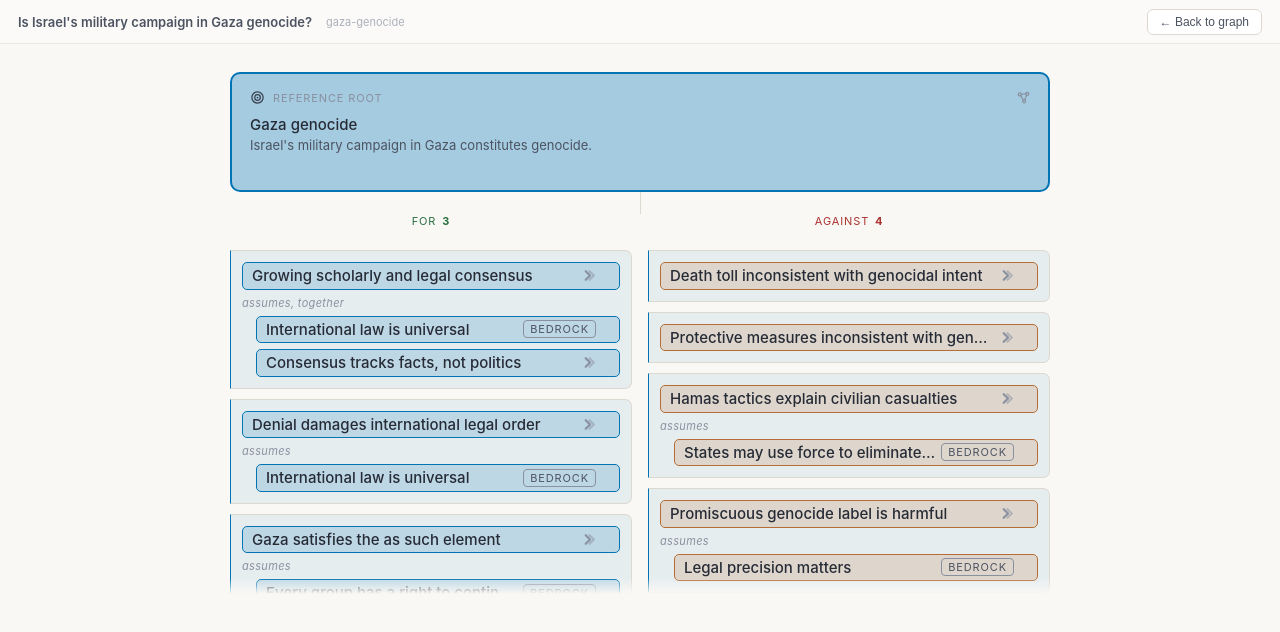
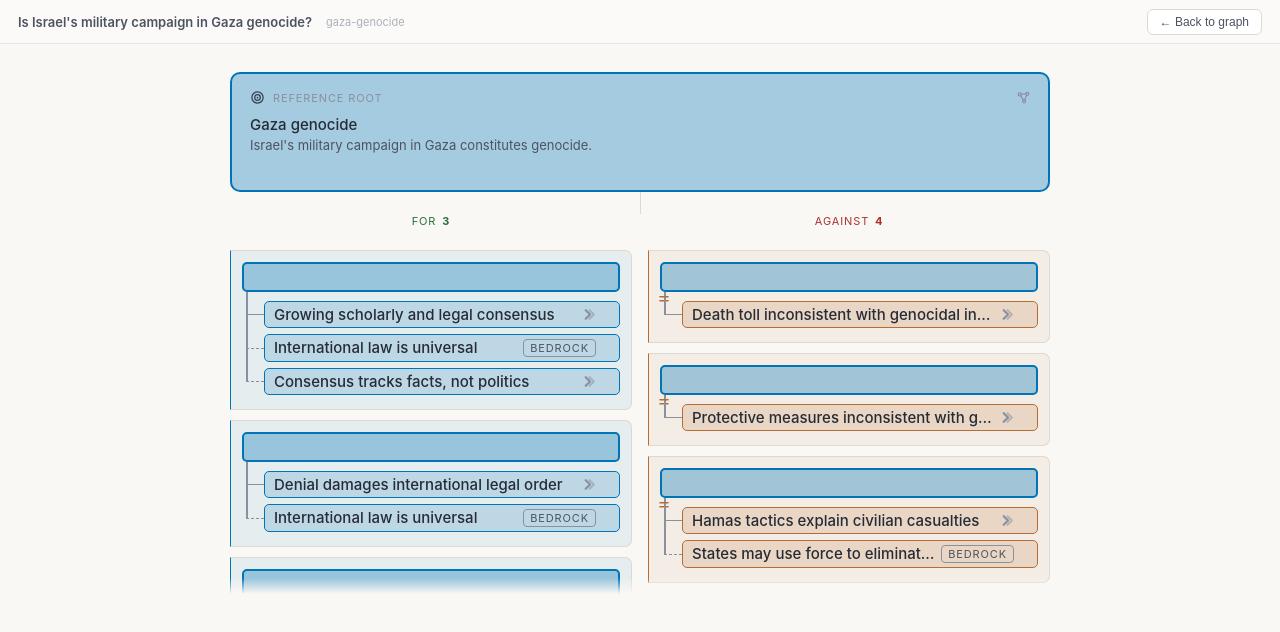
Before and after one commit to MilesParker/prosequence, a React (Vite) app: page / in a window 1280 px wide. Both pictures are taken after a click on the button "Focus view →". Shown: the top 632 px of the page. Built offline with nearby package versions, Linux system fonts and the light colour scheme.

Commit message:
Final (?!) take at focus view tile drawing, etc.

```diff
--- a/src/config.ts
+++ b/src/config.ts
@@ -103,8 +103,18 @@ export const FOCUS = {
   boxRadius: 7,          // rounded on the right; the stance edge keeps the left square
   boxPad: 11,            // padding inside a box
   boxGap: 10,            // gap between stacked boxes within a region half
-  warrantIndent: 14,     // warrant tiles step in from grounds (both regions)
-  ruleWeight: 1.5,       // full-width input/output rule — the tuning knob (see spec)
+
+  // Bracket leader — the interior tree that hangs the inputs off the output tile.
+  // A solid unbroken spine drops from just below the output tile to the last input;
+  // one stub reaches from the spine to each input tile, SOLID into grounds and
+  // DASHED into warrants (the only mark carrying the grounds/warrant distinction).
+  // The indent is produced by the bracket, not specified separately.
+  bracketIndent: 22,     // connector width = indent + stub length
+  bracketInset: 4,       // spine sits this far in from the output tile's left edge
+  bracketWidth: 1.5,     // spine + stub stroke weight
+  bracketRiser: 6,       // spine segment above the first stub (reads "just below output")
+  bracketTickDrop: 4,    // contest tick nudged down so it clears the output tile above it
+  tileVPad: 3,           // vertical breathing room around each input tile (spine stays continuous)
 
   // Position is the layout channel (For/Supports left, Against/Contests right);
   // this gap separates the two halves in both regions.
--- a/src/viz/focus/Cell.tsx
+++ b/src/viz/focus/Cell.tsx
@@ -1,51 +1,121 @@
-// Cell.tsx — the inference box: exactly one inference, rendered as a container.
+// Cell.tsx — the inference box: exactly one inference, one template for both
+// regions. Every box shows a complete inference — one output, its inputs, and how
+// each input enters — so the box teaches the shape of an inference and C's role in
+// it is legible from position alone, without a label.
 //
-// The box means "this is one inference," NOT "everything here is required."
-// Three marks carry three distinctions:
-//   · the stroke        — the inference boundary (a stance-hue left spine + a
-//                          hairline closing the other sides, light stance wash);
-//   · the `assumes` divider — splits grounds from warrants (warrants indented);
-//   · the full-width rule   — splits output from inputs (above region only).
+// Layout, top to bottom:
+//   output tile          — the claim this inference bears on (Above: the
+//                          destination; Below: C, the centred claim)
+//   │                    — a solid, unbroken spine dropping from just below the
+//   ├── grounds tile        output tile to the last input
+//   ┊·· warrant tile     — one stub per input reaches from the spine to the tile:
+//   ┊·· warrant tile        SOLID into grounds, DASHED into warrants
 //
-// Contents follow the view's altitude grammar — conclusion above premises. When
-// the box carries its output (the consumers region), top to bottom: the output/
-// destination tile, a full-width rule, then grounds tiles, `assumes` divider,
-// indented warrant tiles. Below (`supports`/`attacks`) there is no output tile:
-// the output is C, which lives in the focus band above the box.
+// Three marks, three distinctions:
+//   · the box stroke  — the inference boundary (a stance-hue left spine + a
+//                       hairline closing the other sides, light stance wash). Its
+//                       closure is what makes a box clipped at the scroll edge
+//                       self-announce.
+//   · the bracket     — connects the inputs to the output (the corner carries the
+//                       output/inputs split; there is no full-width rule).
+//   · the stub style  — SOLID vs DASHED carries grounds vs warrant (there is no
+//                       `assumes` divider and no role subhead).
 //
-// Colour follows STANCE, not position: spine + wash take the stance of the claim
-// the inference bears on (its output). For/Against is carried by left/right.
-// The tiles inside keep their own per-claim stance fill; never interactive.
+// The centred claim C ALWAYS renders, in its structural position — as the output
+// tile (Below) or among the inputs in its grounds/warrant role (Above) — marked as
+// the tile you are centred on. It is never omitted and never a placeholder.
 //
-// C (the centre) is dropped from the inputs via `omit` — it is assumed, and never
-// renders as a tile in any region.
+// Colour follows STANCE, not position: the box's spine + wash take the stance of the
+// inference's GROUNDS/WARRANTS — the side it argues from — NOT the output claim's
+// stance. Contesting an aligned claim argues from the opposed side, so the box reads
+// opposed while the contested claim's own output tile stays aligned. For/Against is
+// carried by left/right. The tiles inside keep their own per-claim stance fill.
 
-import { COLORS, FOCUS, STANCE_CONTAINER_FILL_OPACITY } from '../../config'
+import { useContext } from 'react'
+import { COLORS, EDGE, FOCUS, STANCE_CONTAINER_FILL_OPACITY } from '../../config'
 import type { GraphData } from '../graphData'
 import type { Inference } from '../../types'
-import { ClaimTile, useStance, stanceStyle } from './primitives'
-import { outputOf } from './focusData'
+import { contestTickSegments } from '../graphData'
+import { ClaimTile, StanceContext, stanceStyle } from './primitives'
+import { outputOf, combinedStance } from './focusData'
 
-// Tiles inside a box stack full-width — each fills the enclosing inference — rather
-// than flowing content-width. (The bare destination tile outside a box, rendered
-// directly, keeps its content width.)
-function Bag({ gd, ids, onFocus, indent }: { gd: GraphData; ids: string[]; onFocus: (id: string) => void; indent?: boolean }) {
+type Input = { id: string; warrant: boolean }
+
+// The contest mark on the bracket's topmost (output-relation) segment: the graph's
+// double tick, from the SAME builder (`contestTickSegments`), so the two views draw
+// one mark from one definition. Only the orientation differs — here the spine runs
+// vertically, so the tick is oriented up toward the output tile. `color` matches the
+// graph, which paints the tick in the stance of the claim the edge leads into (here
+// the box's output stance); `pointer-events: none` and `overflow: visible` let it
+// sit on the thin riser without clipping. Centred on the (inset) spine and dropped a
+// little so it clears the output tile above it.
+function ContestTick({ color }: { color: string }) {
+  const { length, gap, count, strokeWidth } = EDGE.contestTick
+  const w = length + 2
+  const h = (count - 1) * gap + strokeWidth + 2
+  const segs = contestTickSegments(w / 2, h / 2, -Math.PI / 2)   // vertical spine, up toward output
   return (
-    <div style={{ display: 'flex', flexDirection: 'column', alignItems: 'stretch', gap: FOCUS.tileGap, marginLeft: indent ? FOCUS.warrantIndent : 0 }}>
-      {ids.map(id => <ClaimTile key={id} gd={gd} id={id} onFocus={onFocus} />)}
+    <svg
+      width={w} height={h} viewBox={`0 0 ${w} ${h}`} aria-hidden
+      style={{
+        position: 'absolute', left: FOCUS.bracketInset - w / 2,
+        top: (FOCUS.bracketRiser - h) / 2 + FOCUS.bracketTickDrop,
+        overflow: 'visible', pointerEvents: 'none',
+      }}
+    >
+      {segs.map((s, i) => (
+        <line key={i} x1={s.x1} y1={s.y1} x2={s.x2} y2={s.y2} stroke={color} strokeWidth={strokeWidth} strokeLinecap="round" />
+      ))}
+    </svg>
+  )
+}
+
+// One input row: the bracket connector (spine + stub) beside a full-width tile.
+// The connector spans the whole row height — including the tile's vertical padding
+// — so consecutive rows' spines meet with no gap and the spine reads as unbroken.
+// The stub sits at the row's vertical centre, exactly on the tile's centre, since
+// the top/bottom padding is symmetric.
+function InputRow({
+  gd, input, centred, last, onFocus,
+}: { gd: GraphData; input: Input; centred: boolean; last: boolean; onFocus: (id: string) => void }) {
+  const stubStyle = `${FOCUS.bracketWidth}px ${input.warrant ? 'dashed' : 'solid'} ${COLORS.textDim}`
+  return (
+    <div style={{ display: 'flex', alignItems: 'stretch' }}>
+      <div style={{ position: 'relative', width: FOCUS.bracketIndent, flexShrink: 0 }}>
+        {/* Spine: solid, from the row top down to this input's stub on the last row,
+            through the row on every other — never dashed, never broken. Inset a little
+            from the output tile's left edge (`bracketInset`). */}
+        <div
+          style={{
+            position: 'absolute', left: FOCUS.bracketInset, top: 0, width: FOCUS.bracketWidth,
+            height: last ? '50%' : '100%',
+            background: COLORS.textDim,
+          }}
+        />
+        {/* Stub: spine → tile, at the row centre. Solid into grounds, dashed into warrants. */}
+        <div style={{ position: 'absolute', left: FOCUS.bracketInset, right: 0, top: '50%', borderTop: stubStyle }} />
+      </div>
+      <div style={{ flex: 1, minWidth: 0, display: 'flex', alignItems: 'center', padding: `${FOCUS.tileVPad}px 0` }}>
+        <ClaimTile gd={gd} id={input.id} onFocus={onFocus} centred={centred} />
+      </div>
     </div>
   )
 }
 
 export function InferenceBox({
-  gd, inf, onFocus, omit, output,
-}: { gd: GraphData; inf: Inference; onFocus: (id: string) => void; omit?: string; output?: string }) {
-  const grounds = (inf.grounds ?? []).map(String).filter(g => g !== omit)
-  const warrants = (inf.warrants ?? []).map(String).filter(w => w !== omit)
-  // Spine + wash by the stance of the claim this inference bears on (its output),
-  // washed lighter than a claim so the tiles read on top. Neutral / no root falls
-  // back to a plain card (grey spine, surface fill) so the box still has an edge.
-  const stance = stanceStyle(useStance(outputOf(inf).id), {
+  gd, inf, onFocus, output, centredId,
+}: { gd: GraphData; inf: Inference; onFocus: (id: string) => void; output: string; centredId: string }) {
+  // Grounds first, then warrants — conjuncts of one inference; the stub style, not
+  // order, carries which is which. C is NOT dropped: it renders in its own role.
+  const inputs: Input[] = [
+    ...(inf.grounds ?? []).map(g => ({ id: String(g), warrant: false })),
+    ...(inf.warrants ?? []).map(w => ({ id: String(w), warrant: true })),
+  ]
+  // Spine + wash by the stance of the inference's inputs (its grounds/warrants) — the
+  // side it argues from — washed lighter than a claim so the tiles read on top. The
+  // contest tick takes the same stance. Neutral / no root falls back to a plain card
+  // (grey spine, surface fill) so the box still has an edge.
+  const stance = stanceStyle(combinedStance(useContext(StanceContext), inputs.map(i => i.id)), {
     neutralBg: COLORS.surface, neutralBorder: COLORS.border, fillOpacity: STANCE_CONTAINER_FILL_OPACITY,
   })
 
@@ -61,25 +131,31 @@ export function InferenceBox({
         padding: FOCUS.boxPad,
         display: 'flex',
         flexDirection: 'column',
-        gap: FOCUS.tileGap,
       }}
     >
-      {output && (
-        <>
-          <Bag gd={gd} ids={[output]} onFocus={onFocus} />
-          {/* Full-width rule to the stroke, splitting the output above from the inputs below. */}
-          <div style={{ height: 0, borderTop: `${FOCUS.ruleWeight}px solid ${COLORS.border}`, marginLeft: -FOCUS.boxPad, marginRight: -FOCUS.boxPad }} />
-        </>
-      )}
-      {grounds.length > 0 && <Bag gd={gd} ids={grounds} onFocus={onFocus} />}
-      {warrants.length > 0 && (
-        <>
-          <div style={{ fontSize: FOCUS.labelFont, color: COLORS.textDim, fontStyle: 'italic', letterSpacing: '0.03em' }}>
-            {warrants.length > 1 ? 'assumes, together' : 'assumes'}
-          </div>
-          <Bag gd={gd} ids={warrants} onFocus={onFocus} indent />
-        </>
-      )}
+      {/* Output tile — flush left; the bracket hangs beneath it. */}
+      <div style={{ display: 'flex' }}>
+        <ClaimTile gd={gd} id={output} onFocus={onFocus} centred={output === centredId} />
+      </div>
+      {/* Riser: the topmost spine segment, just below the output tile — the only
+          part carrying the output relation. It reads as the bracket descending from
+          the output (its corner carries the output/inputs split; there is no rule),
+          and it hosts the contest mark, once, when the inference contests its output.
+          A `concludes` inference leaves it unmarked. */}
+      <div style={{ position: 'relative', height: FOCUS.bracketRiser }}>
+        <div style={{ position: 'absolute', left: FOCUS.bracketInset, top: 0, bottom: 0, width: FOCUS.bracketWidth, background: COLORS.textDim }} />
+        {outputOf(inf).kind === 'contests' && <ContestTick color={stance.borderColor} />}
+      </div>
+      {inputs.map((input, i) => (
+        <InputRow
+          key={input.id + ':' + i}
+          gd={gd}
+          input={input}
+          centred={input.id === centredId}
+          last={i === inputs.length - 1}
+          onFocus={onFocus}
+        />
+      ))}
     </div>
   )
 }
--- a/src/viz/focus/FocusView.tsx
+++ b/src/viz/focus/FocusView.tsx
@@ -13,7 +13,7 @@ import { sourceLabel, computeStance } from '../graphData'
 import {
   getClaim, supportsOf, attacksOf, consumersOf, outputOf, renderedClaimIds,
 } from './focusData'
-import { BedrockBadge, EmptyCell, FromHighlight, ClaimTile, GraphIcon, LocateContext, HoverContext, TargetIcon, FrontierContext, StanceContext, useStance, stanceStyle, TagHeader } from './primitives'
+import { BedrockBadge, EmptyCell, FromHighlight, GraphIcon, LocateContext, HoverContext, TargetIcon, FrontierContext, StanceContext, useStance, stanceStyle, TagHeader } from './primitives'
 import { InferenceBox } from './Cell'
 import { Tooltip } from '../components/Tooltip'
 
@@ -143,25 +143,18 @@ function TearLine({ hops }: { hops: number }) {
 // ── Above region — consumers as inference boxes carrying their output ─────────
 //
 // Where the centred claim C goes: one inference box per consuming inference, the
-// same box as below, holding — top, above a full-width rule — its output/destination
-// tile, then its co-inputs (every ground and warrant EXCEPT C). Conclusion above
-// premises, like the rest of the view. C is the centre and is assumed; it never
-// renders as a tile in any region. The output tile is the only upward navigation
-// in the frame and recentres like any claim tile.
-//
-// Role is positional inside the box (grounds before the `assumes` divider, warrants
-// after); C's own role is no longer labelled. An inference whose only input is C
-// has no co-inputs to box, so it renders as the bare destination tile alone. Two
-// inferences into one destination are two boxes — no dedupe, no multiplicity badge.
-// The heading carries the fan-out count (every consumer inference of that polarity).
+// same template as below, holding its output/destination tile with the inference's
+// inputs bracketed beneath it. C is one of those inputs, and renders in its own
+// grounds/warrant position marked as the centred claim — never omitted. Role is
+// carried by the stub style (solid grounds / dashed warrant), not by a label. The
+// output tile is the only upward navigation in the frame and recentres like any
+// tile. Two inferences into one destination are two boxes — no dedupe, no
+// multiplicity badge. The heading carries the fan-out count.
 
-// One consuming inference: its box (co-inputs + output tile), or — when C is the
-// inference's only input — the bare destination tile, no box.
+// One consuming inference: its box, with the destination as the output tile and C
+// among the bracketed inputs.
 function AboveEntry({ gd, inf, focusId, onFocus }: { gd: GraphData; inf: Inference; focusId: string; onFocus: (id: string) => void }) {
-  const dest = outputOf(inf).id
-  const coInputs = [...(inf.grounds ?? []), ...(inf.warrants ?? [])].some(x => String(x) !== focusId)
-  if (!coInputs) return <ClaimTile gd={gd} id={dest} onFocus={onFocus} />
-  return <InferenceBox gd={gd} inf={inf} onFocus={onFocus} omit={focusId} output={dest} />
+  return <InferenceBox gd={gd} inf={inf} onFocus={onFocus} output={outputOf(inf).id} centredId={focusId} />
 }
 
 // One polarity half of the Above region: its consuming inferences, stacked
@@ -317,15 +310,19 @@ function FocusBand({ gd, focusId, fromId, showFromIcon, isReferenceRoot, onFromH
 // read as the same kind of thing; membership is the only assertion. Both halves
 // share one fixed-height scroll frame, so a tall box runs off the scroll edge
 // with its closed stroke intact. The heading carries the count; corpus order kept.
+//
+// C (the centred claim) is the output tile of every box here — the inference
+// concludes or contests it — marked as the centred claim; the inference's grounds
+// and warrants bracket beneath it.
 
 function BelowColumn({
-  gd, inferences, onFocus, emptyLabel,
-}: { gd: GraphData; inferences: Inference[]; onFocus: (id: string) => void; emptyLabel: string }) {
+  gd, focusId, inferences, onFocus, emptyLabel,
+}: { gd: GraphData; focusId: string; inferences: Inference[]; onFocus: (id: string) => void; emptyLabel: string }) {
   return (
     <div style={{ flex: 1, minWidth: 0, display: 'flex', flexDirection: 'column', gap: FOCUS.boxGap }}>
       {inferences.length === 0
         ? <EmptyCell label={emptyLabel} />
-        : inferences.map(inf => <InferenceBox key={inf.id} gd={gd} inf={inf} onFocus={onFocus} />)}
+        : inferences.map(inf => <InferenceBox key={inf.id} gd={gd} inf={inf} onFocus={onFocus} output={focusId} centredId={focusId} />)}
     </div>
   )
 }
@@ -341,8 +338,8 @@ function BelowRegion({ gd, focusId, onFocus }: { gd: GraphData; focusId: string;
       </div>
       <ScrollFrame height={FOCUS.columnHeight}>
         <div style={{ display: 'flex', gap: FOCUS.parentColGap, alignItems: 'flex-start' }}>
-          <BelowColumn gd={gd} inferences={supports} onFocus={onFocus} emptyLabel="no argument yet" />
-          <BelowColumn gd={gd} inferences={attacks} onFocus={onFocus} emptyLabel="no challenge yet" />
+          <BelowColumn gd={gd} focusId={focusId} inferences={supports} onFocus={onFocus} emptyLabel="no argument yet" />
+          <BelowColumn gd={gd} focusId={focusId} inferences={attacks} onFocus={onFocus} emptyLabel="no challenge yet" />
         </div>
       </ScrollFrame>
     </div>
--- a/src/viz/focus/focusData.ts
+++ b/src/viz/focus/focusData.ts
@@ -28,25 +28,45 @@ export function outputOf(inf: Inference): Output {
     : { id: String(inf.contests), kind: 'contests' }
 }
 
-/** Role a claim plays in an inference: which input list it sits in. */
-export function roleOf(inf: Inference, id: string): 'grounds' | 'warrants' | null {
-  if ((inf.warrants ?? []).some(w => String(w) === id)) return 'warrants'
-  if ((inf.grounds ?? []).some(g => String(g) === id)) return 'grounds'
-  return null
+/**
+ * The combined stance of a set of input claims (an inference's grounds + warrants) —
+ * the side the inference argues *from*, which is what tints its box. This is NOT the
+ * output claim's stance: an inference that contests an aligned claim argues from the
+ * opposed side, so its box reads opposed while the contested claim's own tile stays
+ * aligned. (It matches the graph's `edgeStance`, which colours an edge by the end
+ * further from the root — the grounds' side.) One stance among the inputs ⇒ that
+ * stance; both poles present (or any `divided`) ⇒ `divided`; all neutral / no root ⇒
+ * undefined (the box falls back to a plain card). The reference root itself counts as
+ * `aligned`, mirroring `useStance`.
+ */
+export function combinedStance(sm: StanceMap | null, ids: string[]): Stance | undefined {
+  if (!sm) return undefined
+  let aligned = false, opposed = false, divided = false
+  for (const id of ids) {
+    const st = id === sm.refRootId ? 'aligned' : sm.node.get(id)
+    if (st === 'aligned') aligned = true
+    else if (st === 'opposed') opposed = true
+    else if (st === 'divided') divided = true
+  }
+  if (divided || (aligned && opposed)) return 'divided'
+  if (aligned) return 'aligned'
+  if (opposed) return 'opposed'
+  return undefined
 }
 
 /**
- * The claim ids actually rendered around `focusId`: parent-band destinations
- * (plus the grounds shown in warrant-role tiles) and every grounds/warrant in
- * the For/Against cells. Used to decide whether the claim you came *from* is on
- * screen to be highlighted — it isn't when it's a co-input hidden behind a
- * grounds-role tile, or when you entered from the graph.
+ * The claim ids actually rendered around `focusId`. Every inference box now shows
+ * a complete inference — its output tile plus all its inputs — so this is: for each
+ * consumer (Above), the destination plus every grounds/warrant (C among them); for
+ * each support/attack (Below), every grounds/warrant (the output tile is C itself).
+ * Used to decide whether the claim you came *from* is on screen to be highlighted —
+ * it isn't when you entered from the graph onto a claim no box mentions.
  */
 export function renderedClaimIds(gd: GraphData, focusId: string): Set<string> {
   const ids = new Set<string>()
   for (const inf of consumersOf(gd, focusId)) {
     ids.add(outputOf(inf).id)
-    if (roleOf(inf, focusId) === 'warrants') for (const g of inf.grounds ?? []) ids.add(String(g))
+    for (const c of [...(inf.grounds ?? []), ...(inf.warrants ?? [])]) ids.add(String(c))
   }
   for (const inf of [...supportsOf(gd, focusId), ...attacksOf(gd, focusId)]) {
     for (const c of [...(inf.grounds ?? []), ...(inf.warrants ?? [])]) ids.add(String(c))
--- a/src/viz/focus/primitives.tsx
+++ b/src/viz/focus/primitives.tsx
@@ -217,46 +217,67 @@ export function TagHeader({ gd, id }: { gd: GraphData; id: string }) {
 }
 
 /**
- * A claim as a tile: a rounded rect carrying its tag and nothing else — no
- * structural words, no role name, no full text at rest. Stance owns the fill.
+ * A claim as a tile: a full-width rounded rect carrying its tag and nothing else —
+ * no structural words, no role name, no full text at rest. Stance owns the fill.
  * Hover reveals the full text (the shared graph tooltip); clicking recentres the
  * stack on the claim. Frontier chevron / bedrock and a hover-in locate button
  * trail the tag as marks, not content.
+ *
+ * `centred` marks the tile as the claim the stack is currently centred on. It wears
+ * the focus band's own treatment — the denser selected stance fill and a heavier
+ * stroke — and is left BLANK inside (no tag, no marks): the reader already sees C's
+ * full identity in the focus band, so the tile only needs to say "this position is
+ * C." It is inert (not clickable) but still raises the tooltip on hover.
  */
 export function ClaimTile({
-  gd, id, onFocus,
-}: { gd: GraphData; id: string; onFocus: (id: string) => void }) {
+  gd, id, onFocus, centred = false,
+}: { gd: GraphData; id: string; onFocus: (id: string) => void; centred?: boolean }) {
   const claim = getClaim(gd, id)
   const hl = useFromHighlight(id)
   const onHover = useContext(HoverContext)
   // Tiles are standalone surfaces, so neutral / no-root paints a plain card edge
-  // rather than nothing — stance fill takes over the moment a root is in frame.
-  const stance = stanceStyle(useStance(id), { neutralBg: COLORS.surface, neutralBorder: COLORS.border })
+  // rather than nothing — stance fill takes over the moment a root is in frame. The
+  // centred tile mirrors the focus band: the selected (denser) fill and a 2px stroke.
+  const stance = stanceStyle(useStance(id), { selected: centred, neutralBg: COLORS.surface, neutralBorder: COLORS.border })
   return (
     <span
-      className="pz-tile"
-      onClick={() => onFocus(id)}
+      // No hover-lift affordance on the inert centred tile — only ordinary tiles
+      // read as clickable (see `.pz-tile`); the tooltip still fires from the handlers.
+      className={centred ? undefined : 'pz-tile'}
+      onClick={centred ? undefined : () => onFocus(id)}
       onMouseMove={e => onHover(id, e.clientX, e.clientY)}
       onMouseLeave={() => onHover(null)}
+      title={centred ? 'The claim you are centred on' : undefined}
       style={{
-        display: 'inline-flex',
+        display: 'flex',
+        width: '100%',
         alignItems: 'center',
         gap: 6,
-        maxWidth: '100%',
-        cursor: 'pointer',
+        cursor: centred ? 'default' : 'pointer',
         borderRadius: FOCUS.tileRadius,   // rounded rect, like a graph node
         padding: '3px 4px 3px 9px',
         lineHeight: 1.3,
         boxSizing: 'border-box',
-        border: '1px solid transparent',
-        ...stance,   // stance wash: pale fill + saturated border, by stance
-        ...hl,       // came-from trace overrides the wash while engaged
+        // Longhands, NOT the `border` shorthand: `stanceStyle` supplies `borderColor`
+        // separately, and a shorthand + longhand mix makes React's style diff reset
+        // borderColor to transparent on some node-reuse updates (border vanishes).
+        borderStyle: 'solid',
+        borderWidth: centred ? 2 : 1,
+        ...stance,   // stance wash: pale fill + saturated border (denser when centred)
+        ...(centred ? null : hl),   // came-from trace only on ordinary tiles
       }}
     >
-      <span style={{ ...TAG_STYLE, flex: 1, overflow: 'hidden', textOverflow: 'ellipsis', whiteSpace: 'nowrap', minWidth: 0 }}>
-        {claim?.tag ?? id}
-      </span>
-      <TileMarks gd={gd} id={id} />
+      {centred ? (
+        // Blank, but reserving one text line so it stands the same height as a filled tile.
+        <span style={{ ...TAG_STYLE, flex: 1 }}>{' '}</span>
+      ) : (
+        <>
+          <span style={{ ...TAG_STYLE, flex: 1, overflow: 'hidden', textOverflow: 'ellipsis', whiteSpace: 'nowrap', minWidth: 0 }}>
+            {claim?.tag ?? id}
+          </span>
+          <TileMarks gd={gd} id={id} />
+        </>
+      )}
     </span>
   )
 }
```
Also changed, not shown: documents/Design.md (+37 -19 lines), 1 other file (tests, documents, lock files or other folders).
